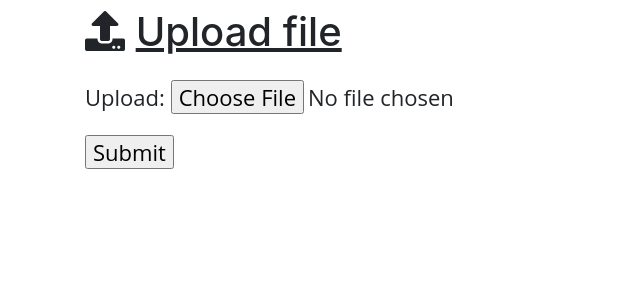
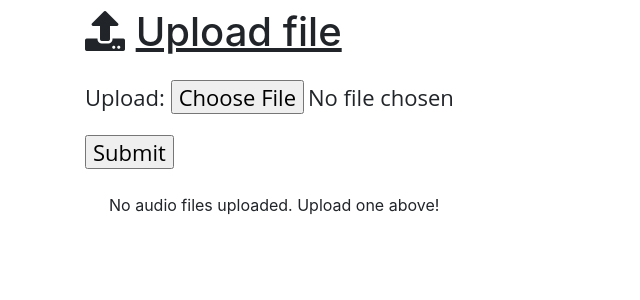
Before and after one commit to jaradc/HelloWorldDjangoDeployment, a Django app: page /uploads/ in a window 1280 px wide. Shown: the part 56-356 px from the top of the page, without its empty margins (0-640 px from the left). Run offline with Django 3.2, Linux system fonts and the light colour scheme; data that the repository does not hold is empty; parts of the project's set-up code (start-up, migrations or seed data) failed here and were passed over; some libraries are stand-ins or nearby versions.

Commit message:
Added static media URL and media root for more realistic uploads app.

```diff
--- a/helloworld/urls.py
+++ b/helloworld/urls.py
@@ -26,3 +26,6 @@ urlpatterns = [
     path('', home, name='homepage'),
     path('uploads/', include('uploads.urls')),
 ]
+
+if settings.DEBUG:
+    urlpatterns += static(settings.MEDIA_URL, document_root=settings.MEDIA_ROOT)
--- a/uploads/models.py
+++ b/uploads/models.py
@@ -3,7 +3,7 @@ from django.db import models
 # Create your models here.
 class FileUpload(models.Model):
     upload_at = models.DateTimeField(auto_now_add=True)
-    upload = models.FileField()
+    upload = models.FileField(upload_to="music")
 
     def __str__(self):
         return self.upload.name
--- a/uploads/templates/upload_page.html
+++ b/uploads/templates/upload_page.html
@@ -20,6 +20,21 @@
       <input type="submit">
     </form>
   </div>
+
+  <div class="songs m-4">
+  {% if audiofiles %}
+    {% for audiofile in audiofiles %}
+      <div class="m-2">
+        <audio controls>
+          <source src="{{ audiofile.upload.url }}" type="audio/wav">
+        </audio>
+      </div>
+    {% endfor %}
+  {% else %}
+    <p>No audio files uploaded. Upload one above!</p>
+  {% endif %}
+  </div>
+
 {% endblock content %}
 
 {% block extra_javascript %}
--- a/uploads/views.py
+++ b/uploads/views.py
@@ -1,11 +1,18 @@
 from django.shortcuts import render, redirect
 from .forms import ModelFormWithFileField
 
+from .models import FileUpload
 
 def uploads_page(request):
     form = ModelFormWithFileField(data=request.POST or None, files=request.FILES or None)
+    audiofiles = FileUpload.objects.all()
     if request.method == "POST":
         if form.is_valid():
             form.save()
-            return render(request, "upload_page.html", context={'form': ModelFormWithFileField(), 'message': 'Upload completed'})
-    return render(request, "upload_page.html", context={'form': form})
+            context = {
+                'form': ModelFormWithFileField(),
+                'message': 'Upload completed',
+                'audiofiles': audiofiles,
+            }
+            return render(request, "upload_page.html", context=context)
+    return render(request, "upload_page.html", context={'form': form, 'audiofiles': audiofiles})
```
Also changed, not shown: uploads/migrations/0002_auto_20200102_1243.py (added).
